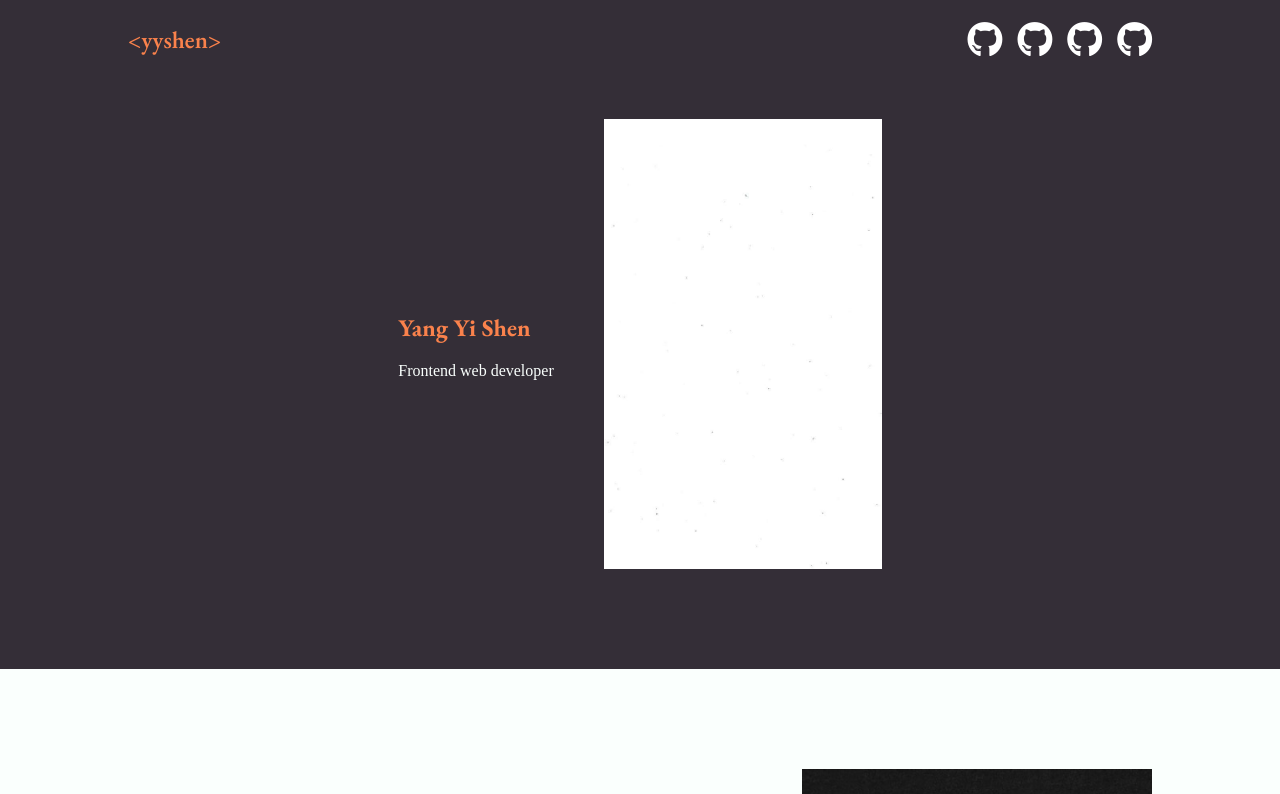
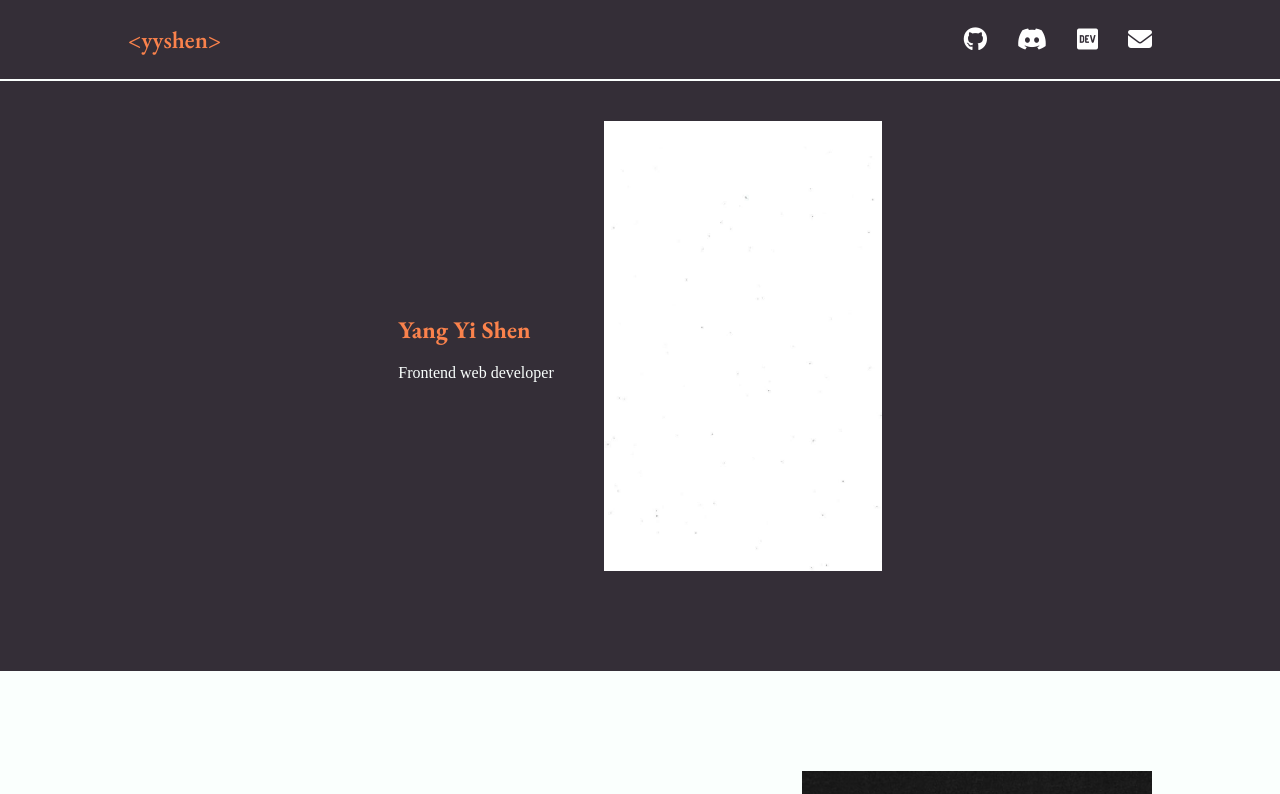
Before and after one commit to Yang-Yi-Shen/personal-website, a Vue app: page / in a window 1280 px wide. Shown: the top 794 px of the page. Built offline with nearby package versions, Linux system fonts and the light colour scheme; a web font is replaced by a local one.

Commit message:
feat: added bottom border & icons to header

```diff
--- a/src/components/Header.vue
+++ b/src/components/Header.vue
@@ -1,17 +1,23 @@
-<script setup></script>
+<script setup>
+function discord() {
+    navigator.clipboard.writeText('yangyishen')
+
+    alert("Discord ID copied!")
+}
+</script>
 
 <template>
     <header>
         <p class="logo heading">&lt;yyshen></p>
         <ul class="header-contacts">
-            <li class="header-contacts-item"><a class="header-contacts-link" href="github.com"><i
-                        class="header-contacts-icon fa fa-github"></i></a></li>
-            <li class="header-contacts-item"><a class="header-contacts-link" href="github.com"><i
-                        class="header-contacts-icon fa fa-github"></i></a></li>
-            <li class="header-contacts-item"><a class="header-contacts-link" href="github.com"><i
-                        class="header-contacts-icon fa fa-github"></i></a></li>
-            <li class="header-contacts-item"><a class="header-contacts-link" href="github.com"><i
-                        class="header-contacts-icon fa fa-github"></i></a></li>
+            <li class="header-contacts-item"><a class="header-contacts-link" target="_blank"
+                    href="https://github.com/yang-yi-shen"><i class="header-contacts-icon fa fa-github"></i></a></li>
+            <li class="header-contacts-item"><a class="header-contacts-link" @click="discord()"><i
+                        class="header-contacts-icon fa-brands fa-discord"></i></a></li>
+            <li class="header-contacts-item"><a class="header-contacts-link" target="_blank"
+                    href="https://dev.to/yangyishen"><i class="header-contacts-icon fa-brands fa-dev"></i></a></li>
+            <li class="header-contacts-item"><a class="header-contacts-link" href="mailto:mrshenyangyi@gmail.com"><i
+                        class="header-contacts-icon fa fa-envelope"></i></a></li>
         </ul>
     </header>
 </template>
@@ -22,6 +28,8 @@ header {
     justify-content: space-between;
     align-items: center;
     padding: 0px 10%;
+    border-bottom: 2px solid #FAFFFD;
+    position: sticky;
 }
 
 .logo {
@@ -33,7 +41,7 @@ header {
     padding-inline-start: 0px;
     list-style: none;
     display: flex;
-    gap: 15px;
+    gap: 30px;
 }
 
 .header-contacts-link {
@@ -42,5 +50,10 @@ header {
 }
 
 .header-contacts-icon {
-    font-size: 36px;
-}</style>
+    font-size: 24px;
+}
+
+.header-contacts-icon:hover {
+    color: #e0e0e0;
+}
+</style>
```
